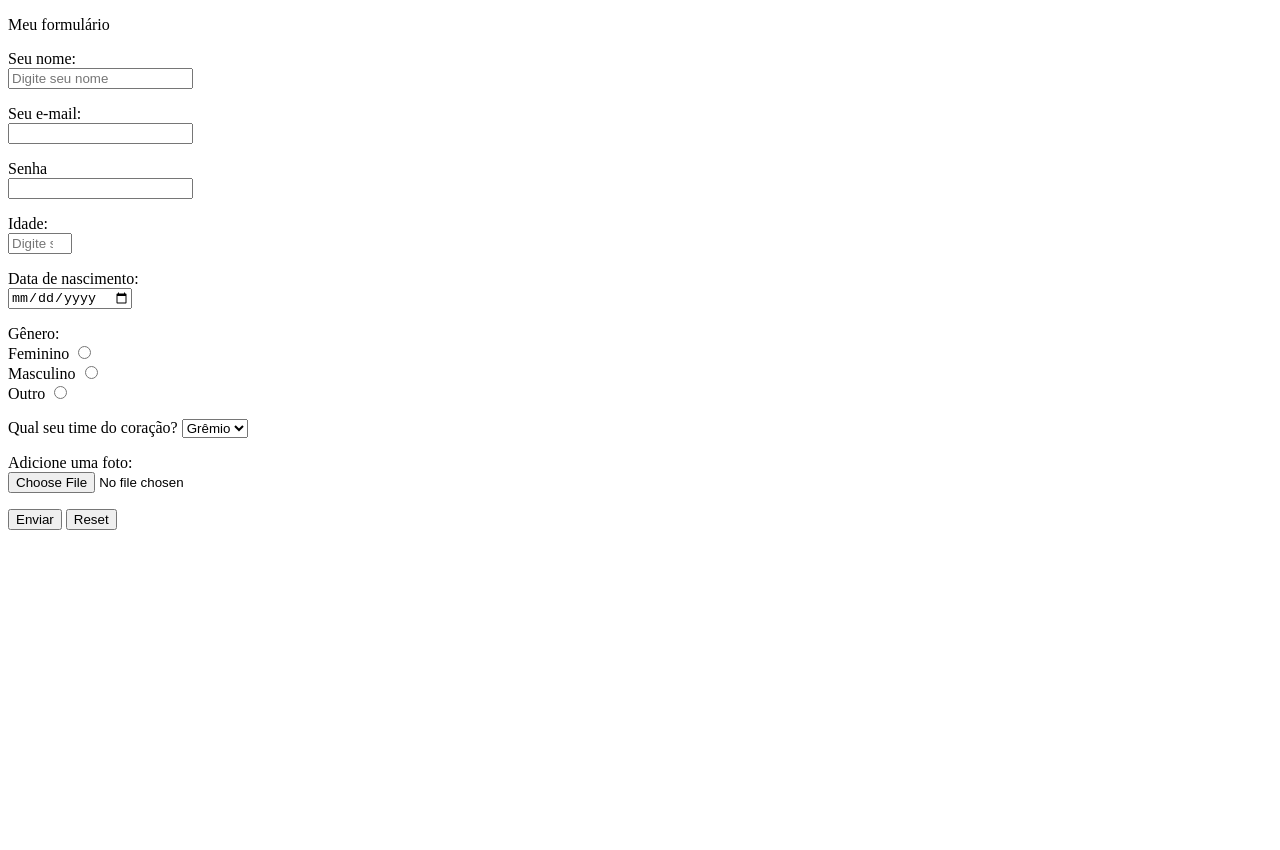
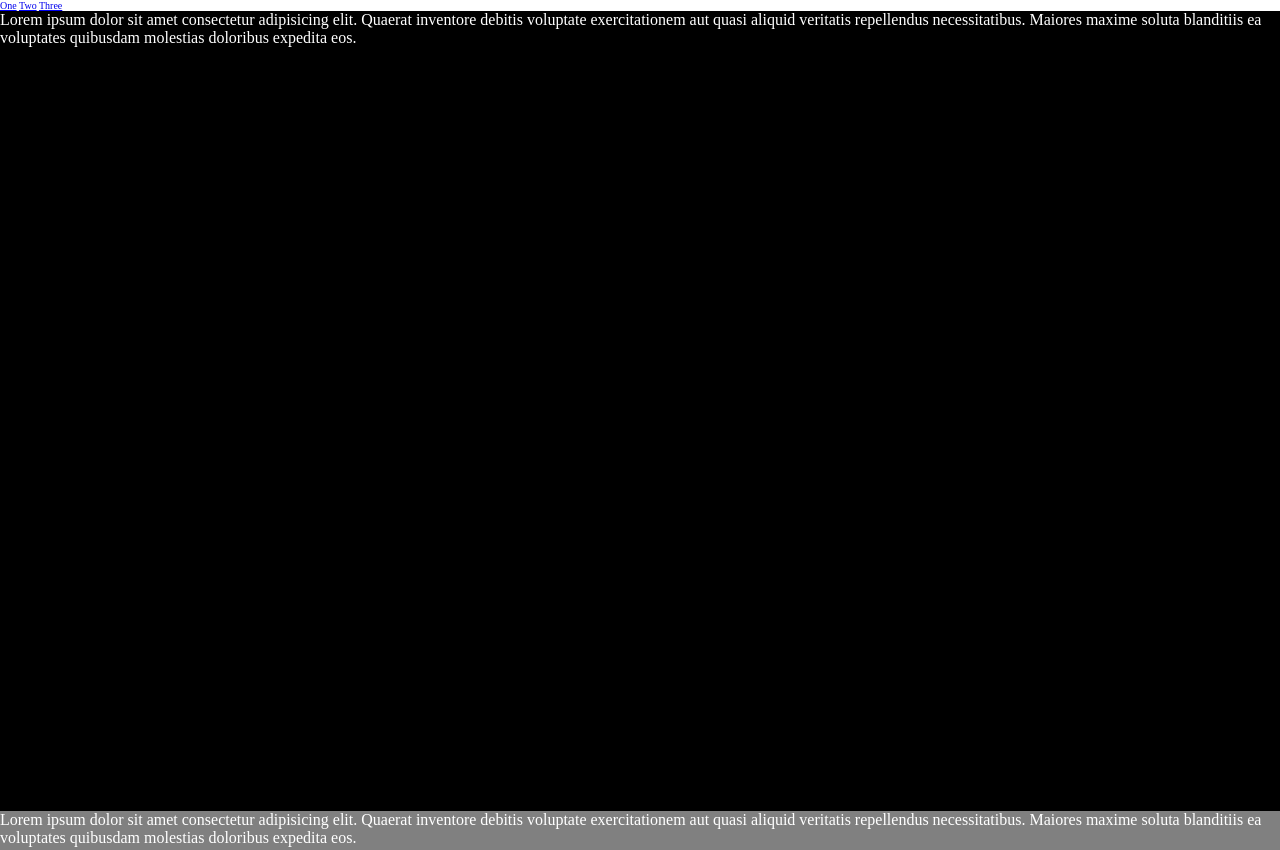
Before and after one commit to monickecunha/introducao-html, a plain HTML site: page index.html in a window 1280 px wide. Shown: the top 850 px of the page. Before the commit the page ends 800 px from the top, so only its background shows below. Drawn offline with Linux system fonts and the light colour scheme; files that its build step writes are made by us from their sources.

Commit message:
Segunda aula com início de CSS
HTML
Links de Scroll:
Foram criados três links de texto ("One", "Two" e "Three") que permitem a navegação (scroll) entre diferentes seções da página. Cada link utiliza o atributo href para apontar para o id de uma seção específica (respectivamente, #one, #two e #three).

CSS
Cores das Seções:
Cada seção foi criada com uma cor diferente para demarcar a seção.

Tamanhos das Seções:
Cada seção (elemento com a classe .pai) ocupa toda a largura da tela (width: 100vw) e toda a altura da tela (height: 100vh). Isso significa que cada seção preenche a janela do navegador, criando um efeito de "slides" verticais ao navegar pelos links.

```diff
--- a/index.html
+++ b/index.html
@@ -3,66 +3,27 @@
 <head>
     <meta charset="UTF-8">
     <meta name="viewport" content="width=device-width, initial-scale=1.0">
-    <title>Formulário</title>
-    <style>
-        label{
-            cursor: pointer;
-
-        }
-
-
-    </style>
+    <title>Document</title>
+    <link rel="Stylesheet" href="assets/CSS/style.css">
 </head>
 <body>
-    <form action="#" method="get" target="_blank">
-        <p>Meu formulário</p>
+    <a href="#one">One</a>
+    <a href="#two">Two</a>
+    <a href="#three">Three</a>
+    <div class="pai" id='one'>
         <p>
-            <label for="nome">Seu nome:</label><br>
-                 <input type="text" id="nome" name="nome" placeholder="Digite seu nome" required><br>
+            Lorem ipsum dolor sit amet consectetur adipisicing elit. Quaerat inventore debitis voluptate exercitationem aut quasi aliquid veritatis repellendus necessitatibus. Maiores maxime soluta blanditiis ea voluptates quibusdam molestias doloribus expedita eos.
         </p>
+    </div>
+    <div class="pai color-one" id='two'>
         <p>
-            <label for="email">Seu e-mail:</label><br>
-            <input type="email" id="email" name="email">
+            Lorem ipsum dolor sit amet consectetur adipisicing elit. Quaerat inventore debitis voluptate exercitationem aut quasi aliquid veritatis repellendus necessitatibus. Maiores maxime soluta blanditiis ea voluptates quibusdam molestias doloribus expedita eos.
         </p>
+    </div>
+    <div class="pai color-two" id='three'>
         <p>
-            <label for="senha">Senha</label><br>
-            <input type="password" id="senha" name="senha">
+            Lorem ipsum dolor sit amet consectetur adipisicing elit. Quaerat inventore debitis voluptate exercitationem aut quasi aliquid veritatis repellendus necessitatibus. Maiores maxime soluta blanditiis ea voluptates quibusdam molestias doloribus expedita eos.
         </p>
-        <p>
-            <label>Idade:</label><br>
-            <input type="number" id="idade" name="idade" placeholder="Digite sua idade" min="14" max="100"><br>
-        </p>
-        <p>
-            <label for="date"> Data de nascimento:</label><br>
-            <input type="date" id="date" name="date">
-        </p>
-
-        <p> Gênero:<br>
-            <label for="feminino">Feminino</label>
-            <input type="radio" id="feminino" name="genero" value="feminino"><br>
-
-            <label for="masculino">Masculino</label>
-            <input type="radio" id="masculino" name="genero" value="masculino" ><br>
-
-            <label for="outro">Outro</label>
-            <input type="radio" id="outro" name="genero" value="outro" ><br>
-        </p>
-        <p>
-            <label for="select">Qual seu time do coração?</label>
-            <select id="select" name="select">
-                <option value="gremio" label="Grêmio"></option>
-                <option value="inter" label="Inter"></option>
-                <option value="Outro" label="Outro"></option>
-
-            </select>
-        </p>
-        <p>
-            <label for="file">Adicione uma foto:</label><br>
-            <input type="file" id="file" name="file" accept=".png, .jpeg">
-        </p>
-        <button type="submit">Enviar</button>
-        <button type="reset">Reset</button>
-    </form>
-
+    </div>
 </body>
 </html>
--- /dev/null
+++ b/style.css
@@ -0,0 +1,24 @@
+html{
+    font-size:62.5%;
+    scroll-behavior: smooth;
+}
+*{
+    margin: 0;
+    padding: 0;
+}
+.pai{
+    width: 100vw;
+    height: 100vh;
+    background: black;
+    color: white;
+    overflow:hidden;
+}
+p{
+    font-size:1.6rem;
+}
+.color-one{
+    background: grey;
+}
+.color-two{
+    background: pink;
+}
```
